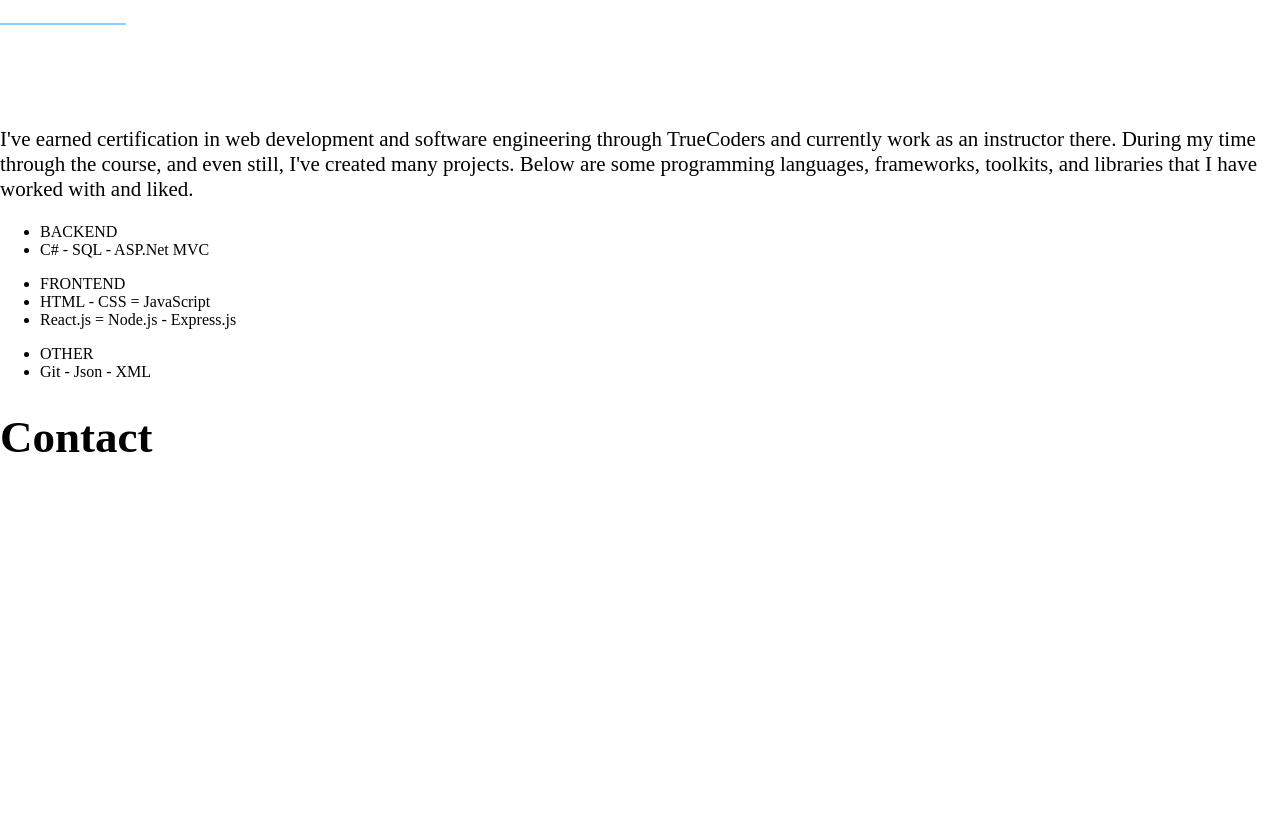
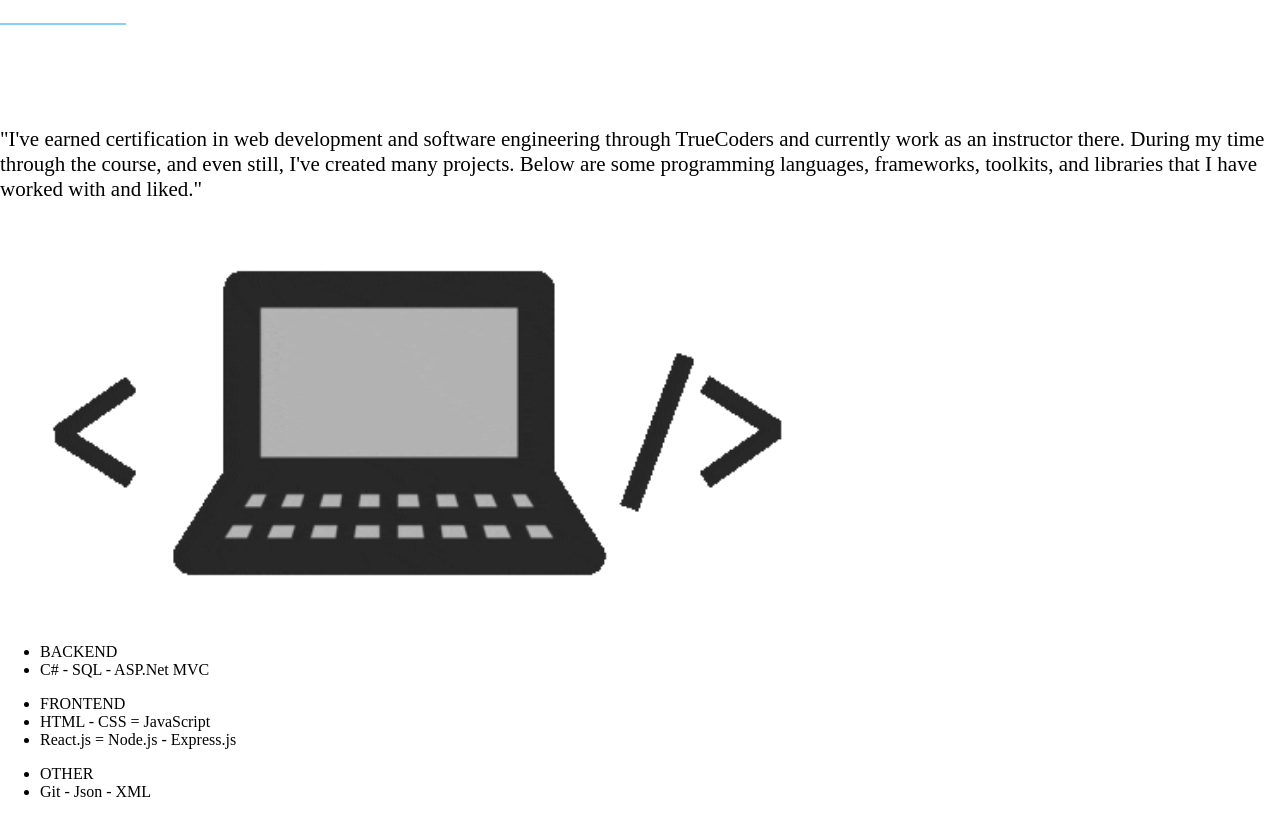
Before and after one commit to SethBowman/personal-site, a React (Create React App) app: page / in a window 1280 px wide. Shown: the part 1380-2204 px from the top of the page. Before the commit the page ends 1873 px from the top, so only its background shows below. Built offline with nearby package versions, Linux system fonts and the light colour scheme; a web font is replaced by a local one.

Commit message:
Added img under paragraph

```diff
--- a/src/components/Skills/Skills.js
+++ b/src/components/Skills/Skills.js
@@ -1,5 +1,6 @@
 import classes from "./Skills.module.css";
 import PageHeader from "./../PageHeader/PageHeader.js";
+import codeGif from "./../../images/coding-tag-gif.gif";
 
 const backEndSkills =
 <ul>
@@ -25,14 +26,17 @@ const allSkills = [backEndSkills, frontEndSkills, otherSkills];
 const Skills = () => {
   return (
     <div className={classes.Skills}>
-      <PageHeader title={"Check out my skills!"} />
+      <PageHeader title={"What skills do I have?"} />
       <p>
-        I've earned certification in web development and software engineering
+        "I've earned certification in web development and software engineering
         through TrueCoders and currently work as an instructor there. During my
         time through the course, and even still, I've created many projects.
         Below are some programming languages, frameworks, toolkits, and
-        libraries that I have worked with and liked.
+        libraries that I have worked with and liked."
       </p>
+      <div className={classes.CodeGif}>
+          <img src={codeGif} alt="Code Gif" style={{height: '400px'}}/>
+      </div>
       <div className={classes.Container}>
             {allSkills.map(skills => {
                 return (
```
